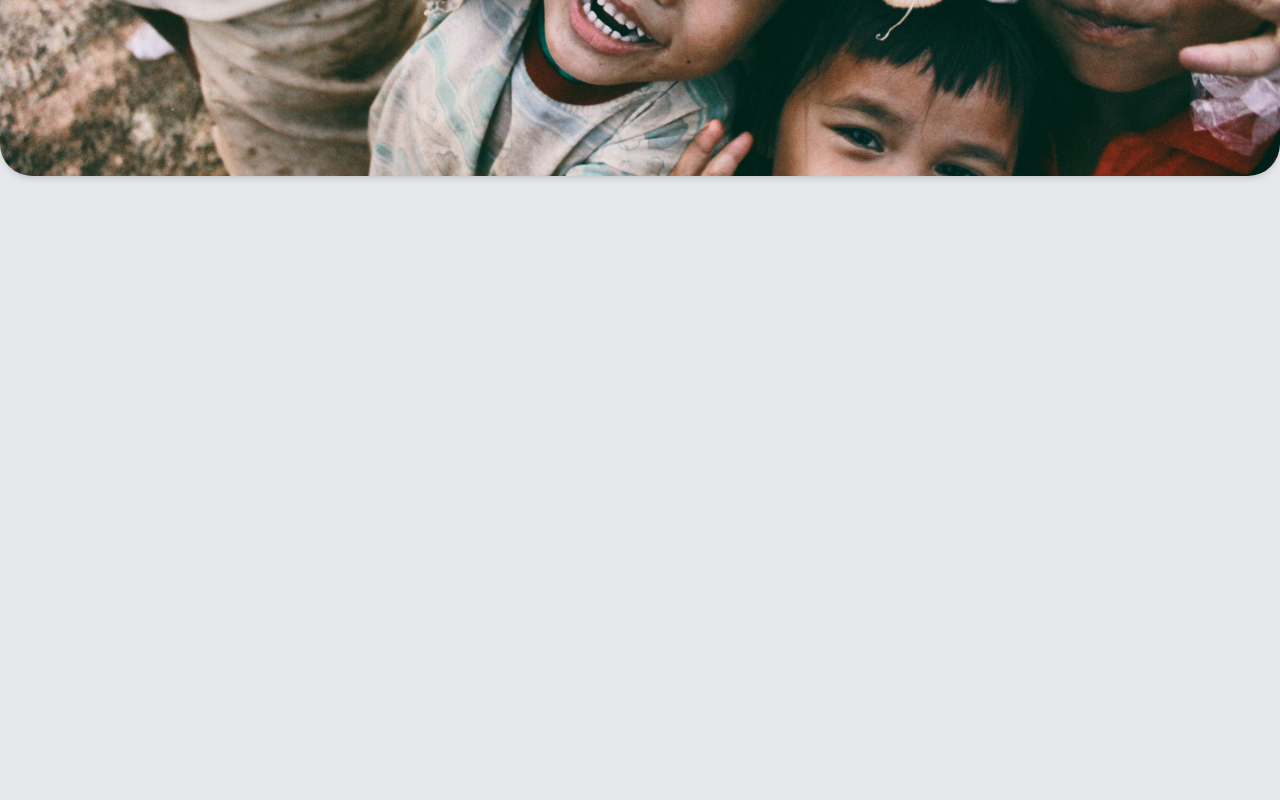
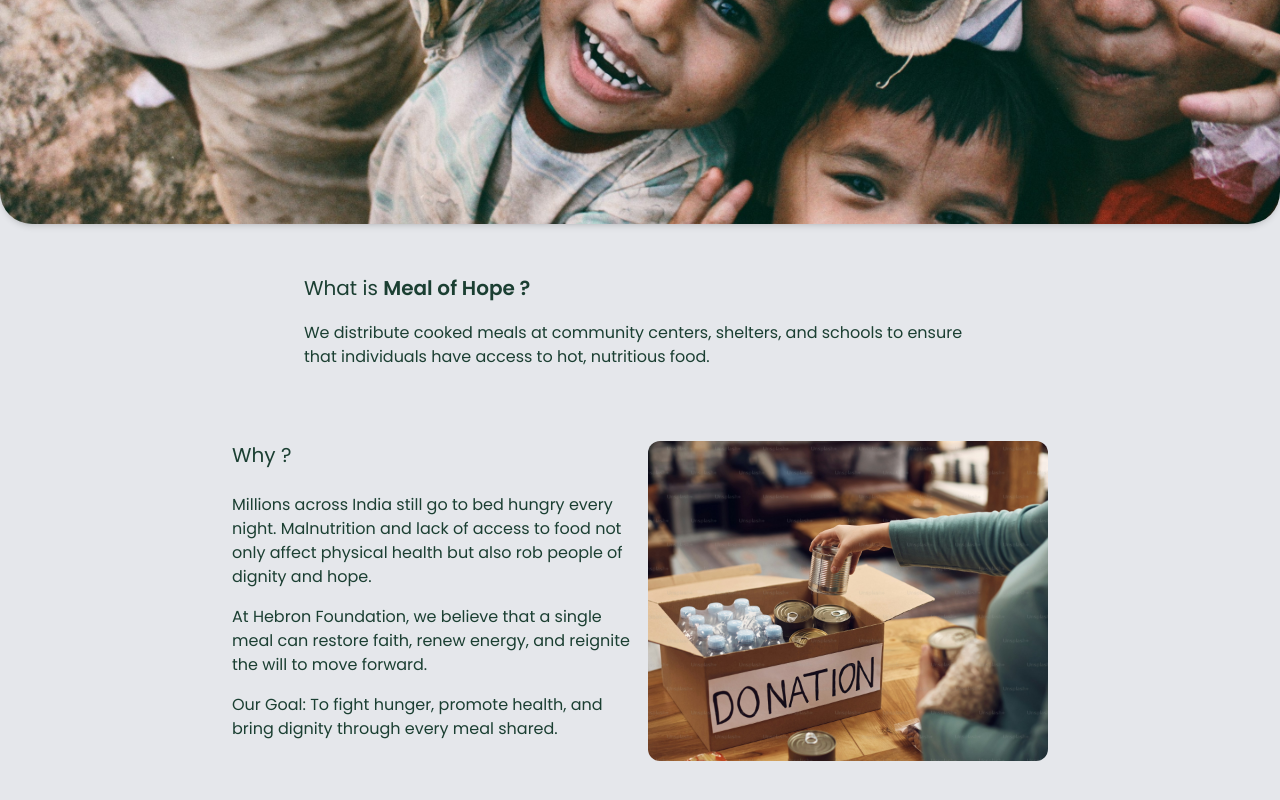
Before and after one commit to ngohebron/hebron-client, a React (Vite) app in the folder hebronWeb/: page /campaign in a window 1280 px wide. Shown: the part 534-1334 px from the top of the page. Before the commit the page ends 800 px from the top, so only its background shows below. Built offline with nearby package versions, Linux system fonts and the light colour scheme.

Commit message:
why section added

```diff
--- a/hebronWeb/src/pages/Campaign_page.jsx
+++ b/hebronWeb/src/pages/Campaign_page.jsx
@@ -1,18 +1,64 @@
-import React from 'react'
-import MainLayout from '../layout/MainLayout'
+import React from "react";
+import MainLayout from "../layout/MainLayout";
 
 function Campaign_page() {
   return (
     <MainLayout className=" w-full">
-             <div className="w-full">
+      <section className="w-full py-12 px-0">
+        <div className="w-full">
           <img
             src="/campaign/image1.jpg"
             alt="image1"
             className="w-full h-150 object-cover rounded-4xl shadow-md"
           />
         </div>
+      </section>
+
+      <div className="flex items-center justify-center px-6">
+        <div className="max-w-2xl">
+          <h1 className="text-xl mb-4 leading-relaxed text-[#1B3F32]">
+            What is <span className="font-bold">Meal of Hope </span>{" "}
+            <span className="font-bold">?</span>
+          </h1>
+          <p className=" mb-6 text-[#1B3F32]">
+            We distribute cooked meals at community centers, shelters, and
+            schools to ensure that individuals have access to hot, nutritious
+            food.
+          </p>
+        </div>
+      </div>
+
+      <div className="flex items-end justify-center py-12 px-6 gap-4">
+        <div className="w-100 h-80">
+          <h1 className="text-xl text-[#1B3F32] mb-6">Why ?</h1>
+
+          <p className="text-[#1B3F32] mb-4">
+            Millions across India still go to bed hungry every night.
+            Malnutrition and lack of access to food not only affect physical
+            health but also rob people of dignity and hope.
+          </p>
+
+          <p className="text-[#1B3F32] mb-4">
+            At Hebron Foundation, we believe that a single meal can restore
+            faith, renew energy, and reignite the will to move forward.
+          </p>
+
+          <p className="text-[#1B3F32]">
+            Our Goal: To fight hunger, promote health, and bring dignity through
+            every meal shared.
+          </p>
+        </div>
+
+        <div>
+          <img
+            src="/ourwork/image1.jpg"
+            alt="image1"
+            className="w-100 h-80 object-cover rounded-xl"
+          />
+        </div>
+      </div>
     </MainLayout>
-  )
+  );
 }
 
-export default Campaign_page
+export default Campaign_page;
```
